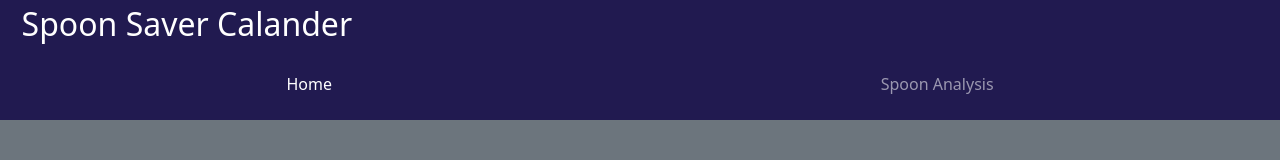
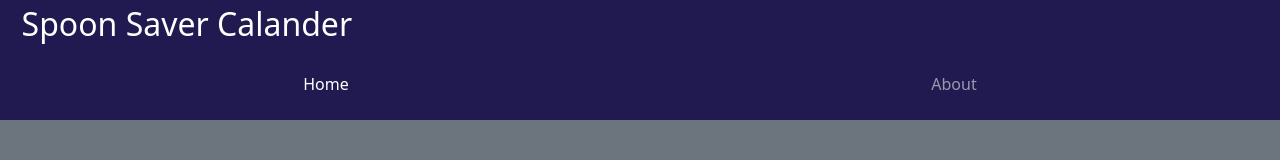
Before and after one commit to packerb2/Introvert_Calander_Startup, a React (Vite) app: page / in a window 1280 px wide. Shown: the top 160 px of the page. Built offline with nearby package versions, Linux system fonts and the light colour scheme.

Commit message:
fixed top bar

```diff
--- a/src/app.jsx
+++ b/src/app.jsx
@@ -28,14 +28,14 @@ export default function App() {
                               <NavLink className='nav-link' to='calander'>View Calander</NavLink>
                           </li>
                         )}
-                        <li className="nav-item">
-                            <NavLink className='nav-link' to='analysis'>Spoon Analysis</NavLink>
-                        </li>
                         {authState === AuthState.Authenticated && (
                           <li className="nav-item">
-                              <NavLink className='nav-link' to='about'>About</NavLink>
+                              <NavLink className='nav-link' to='analysis'>Spoon Analysis</NavLink>
                           </li>
                         )}
+                        <li className="nav-item">
+                            <NavLink className='nav-link' to='about'>About</NavLink>
+                        </li>
                     </menu>
                 </nav>
             </header>
```
